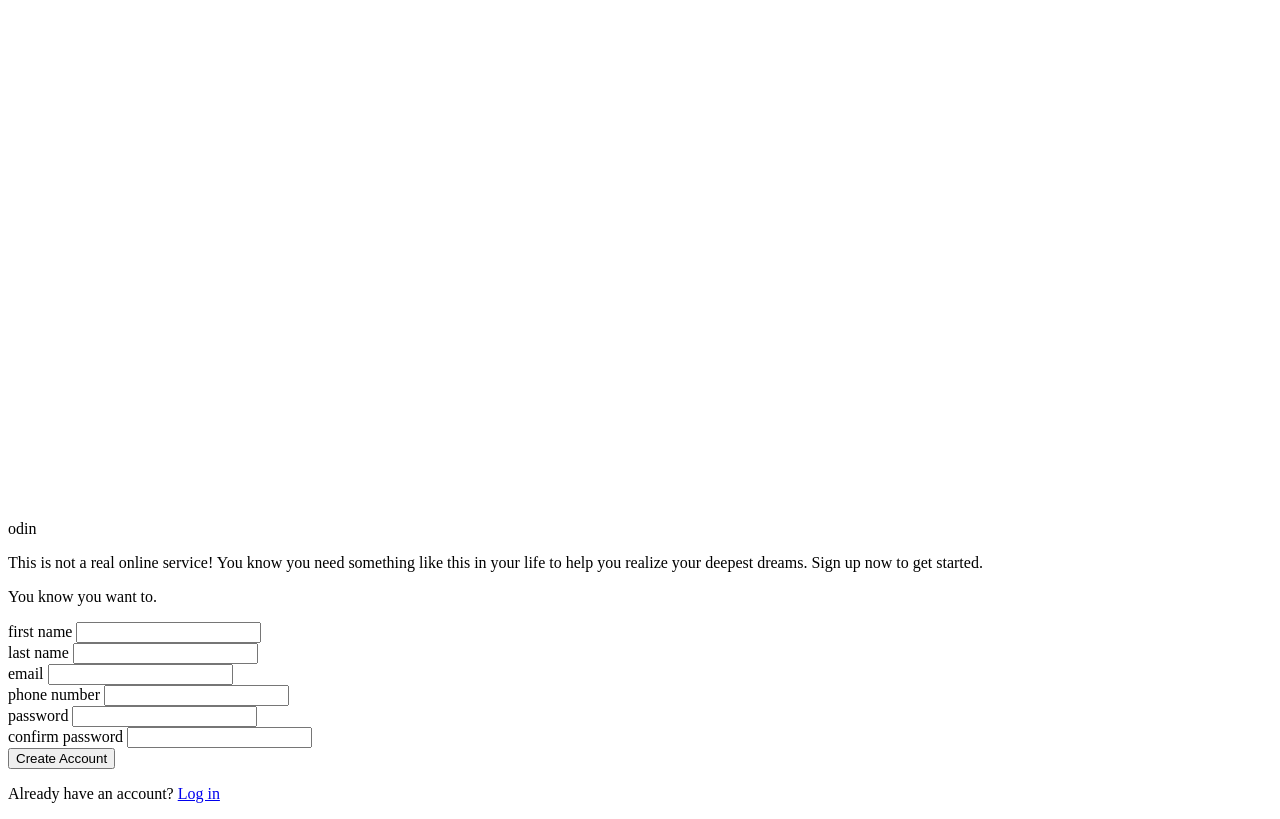
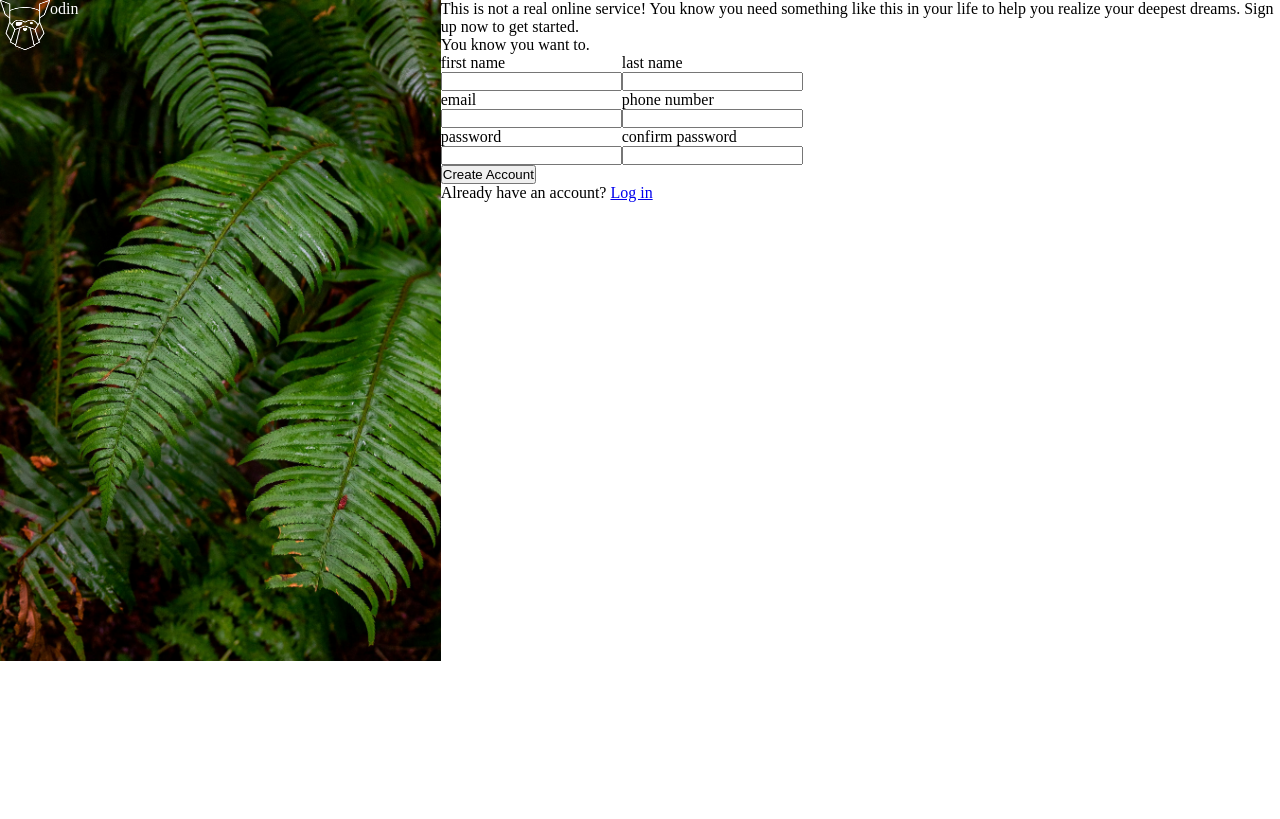
Before and after one commit to curreesan/odin-forms, a plain HTML site: page index.html in a window 1280 px wide. Drawn offline with Linux system fonts and the light colour scheme.

Commit message:
Update css, add flex for a decent layout

```diff
--- a/index.css
+++ b/index.css
@@ -1,3 +1,66 @@
-h1 {
-    color: green;
+* {
+    padding: 0;
+    margin: 0;
+    box-sizing: border-box;
 }
+
+:root {
+    --dark-green:#596D48;
+    --subtle-white: #E5E7EB;
+    --red: rgb(214, 128, 128);
+    --blue: rgb(145, 208, 236);
+}
+
+img {
+    width: 50px;
+    height: 50px;
+}
+
+.cta {
+    height: 100vh;
+    display: flex;
+}
+
+.form-visual {
+    background-image: url(./img/form_image.jpg);
+    background-size: contain;
+    background-repeat: no-repeat;
+    width: 40%;
+
+    display: flex;
+}
+
+.form-logo-text {
+    color: white;
+}
+
+.form-content {
+    display: flex;
+    flex-direction: column;
+}
+
+.form {
+    display: flex;
+}
+
+.name {
+    display: flex;
+}
+
+.details {
+    display: flex;
+}
+
+.password {
+    display: flex;
+}
+
+.create-account {
+    display: flex;
+    flex-direction: column;
+}
+
+.form-group {
+    display: flex;
+    flex-direction: column;
+}
--- a/index.html
+++ b/index.html
@@ -12,11 +12,11 @@
             <img class="form-logo" src="img/form_logo.png" alt="Form Logo">
             <div class="form-logo-text">odin</div>
         </div>
-        <div class="form-content">
-            <p>This is not a real online service! You know you need something like this in your life to help you realize your deepest dreams. Sign up now to get started.</p>
-            <p>You know you want to.</p>
-        </div>
         <form>
+            <div class="form-content">
+                <div>This is not a real online service! You know you need something like this in your life to help you realize your deepest dreams. Sign up now to get started.</div>
+                <div>You know you want to.</div>
+            </div>
             <div class="name">
                 <div class="form-group">
                     <label for="first-name">first name</label>
@@ -48,9 +48,11 @@
                 </div>
             </div>
             <div class="create-account">
-                <button type="submit">Create Account</button>
+                <div class="submit-btn">
+                    <button type="submit">Create Account</button>
+                </div>
+                <div>Already have an account? <a href="#">Log in</a></div>
             </div>
-            <p>Already have an account? <a href="#">Log in</a></p>
         </form>
     </section>
 
```
